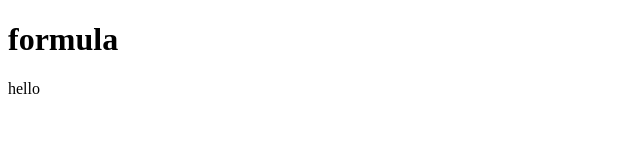
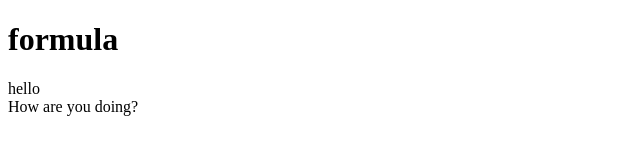
Before and after one commit to HanMinu-98/formula, a plain HTML site: page index.html in a window 1280 px wide. Shown: the whole page, without its empty margins (0-640 px from the left). Drawn offline with Linux system fonts and the light colour scheme.

```diff
--- a/index.html
+++ b/index.html
@@ -9,5 +9,6 @@
 <body>
     <h1>formula</h1>
     <div>hello</div>
+    <div>How are you doing?</div>
 </body>
 </html>
```
